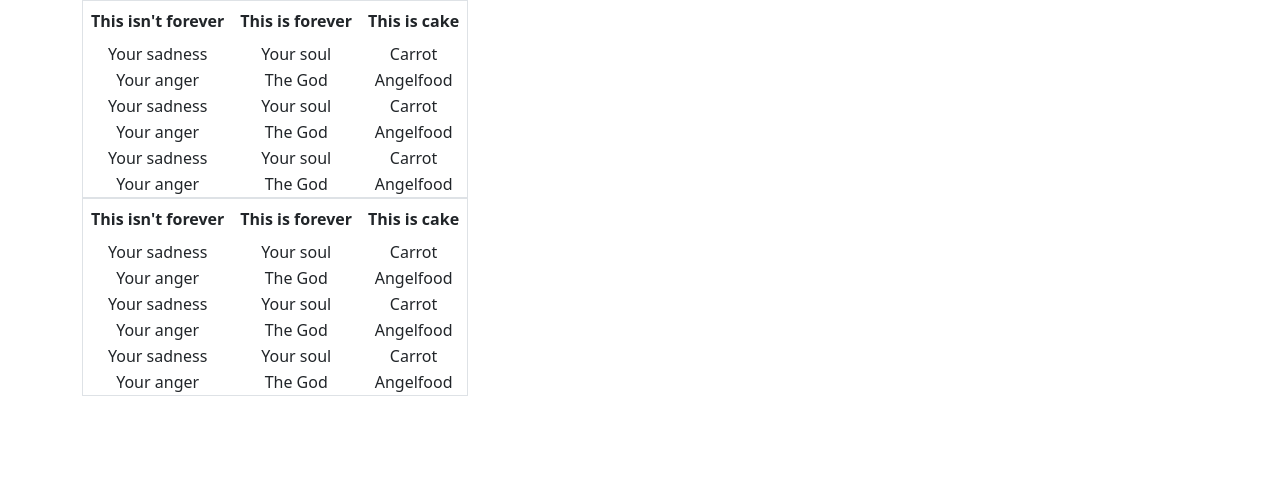
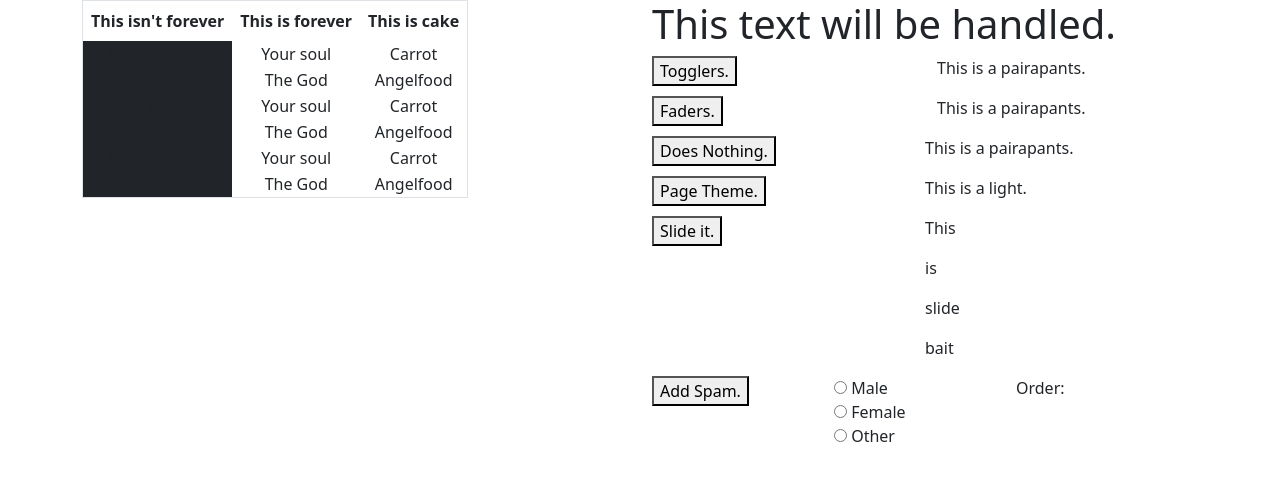
Before and after one commit to Infiriae/classroom, a plain HTML site: page jqf/duhon_kirk_jqfunction.html in a window 1280 px wide. Both pictures are taken after a click on the element "This isn't forever". Drawn offline with nearby package versions, Linux system fonts and the light colour scheme.

Commit message:
Completed JQueries

```diff
--- a/jqf/duhon_kirk_jqfunction.html
+++ b/jqf/duhon_kirk_jqfunction.html
@@ -9,12 +9,12 @@
     <meta charset="UTF-8">
     <meta http-equiv="X-UA-Compatible" content="IE=edge">
     <meta name="viewport" content="width=device-width, initial-scale=1.0">
-    <title>Document</title>
+    <title>Jquery Basics</title>
 </head>
 <body class="container">
     <div class="row">
         <div class="col">
-            <table class="first text-center border">
+            <table class="text-center border">
                 <tr>
                     <th class="1 p-2">This isn't forever</th>
                     <th class="2 p-2">This is forever</th>
@@ -53,45 +53,72 @@
                     </tr>
                 </tbody>
             </table>
-            <table class="text-center border">
-                <tr>
-                    <th class="4 p-2">This isn't forever</th>
-                    <th class="5 p-2">This is forever</th>
-                    <th class="6 p-2">This is cake</th>
-                </tr>
-                <tbody>
-                    <tr>
-                        <td>Your sadness</td>
-                        <td>Your soul</td>
-                        <td>Carrot</td>
-                    </tr>
-                    <tr>
-                        <td>Your anger</td>
-                        <td>The God</td>
-                        <td>Angelfood</td>
-                    </tr>
-                    <tr>
-                        <td>Your sadness</td>
-                        <td>Your soul</td>
-                        <td>Carrot</td>
-                    </tr>
-                    <tr>
-                        <td>Your anger</td>
-                        <td>The God</td>
-                        <td>Angelfood</td>
-                    </tr>
-                    <tr>
-                        <td>Your sadness</td>
-                        <td>Your soul</td>
-                        <td>Carrot</td>
-                    </tr>
-                    <tr>
-                        <td>Your anger</td>
-                        <td>The God</td>
-                        <td>Angelfood</td>
-                    </tr>
-                </tbody>
-            </table>
+        </div>
+        <div class="col">
+            <div class="row">
+                <h1 id="2head">This text will be handled.</h1>
+            </div>
+            <div class="row">
+                <div class="col">
+                    <button id="show">Togglers.</button>
+                </div>
+                <div class="col">
+                    <p class="pushitout">This is a pairapants.</p>
+                </div>
+            </div>
+            <div class="row">
+                <div class="col">
+                    <button id="show2">Faders.</button>
+                </div>
+                <div class="col">
+                    <p class="pushitout2">This is a pairapants.</p>
+                </div>
+                <div class="row">
+                    <div class="col">
+                        <button id="show3">Does Nothing.</button>
+                    </div>
+                    <div class="col">
+                        <p class="pushitout3">This is a pairapants.</p>
+                    </div>
+                </div>
+                <div class="row">
+                    <div class="col">
+                        <button id="theme">Page Theme.</button>
+                    </div>
+                    <div class="col">
+                        <p class="theme">This is a light.</p>
+                    </div>
+                </div>
+                <div class="row">
+                    <div class="col">
+                        <button id="show4">Slide it.</button>
+                    </div>
+                    <div class="col">
+                        <div class="slides">
+                            <p>This</p>
+                            <p>is</p>
+                            <p>slide</p>
+                            <p>bait</p>
+                        </div>
+                    </div>
+                </div>
+                <div class="row">
+                    <div class="col">
+                        <button id="show5">Add Spam.</button>
+                    </div>
+                    <div class="col">
+                        <input type="radio" id="male" name="gender" value="male">
+                        <label for="male">Male</label><br>
+                        <input type="radio" id="female" name="gender" value="female">
+                        <label for="female">Female</label><br>
+                        <input type="radio" id="other" name="gender" value="other">
+                        <label for="other">Other</label>
+                    </div>
+                    <div class="col">
+                        <p class="spam">Order:</p>
+                    </div>
+                </div>
+            </div>
         </div>
     </div>
 </body>
--- a/jqf/jqf.js
+++ b/jqf/jqf.js
@@ -1,16 +1,18 @@
 $(document).ready(function() {
 
     var click = 0;
+    var slide = 0;
+    var theme = 0;
 
     $('td').addClass('ab');
 
     $('th').click(function(){
         var index = $(this).attr('class');
         index = index.split('')[0];
-        if ($('first:td:nth-child('+index+')').attr('class').split(' ')[1] === 'bg-dark'){
-            $('first:td:nth-child('+index+')').removeClass('bg-dark');}
+        if ($('td:nth-child('+index+')').attr('class').split(' ')[1] === 'bg-dark'){
+            $('td:nth-child('+index+')').removeClass('bg-dark');}
         else{
-            $('first:td:nth-child('+index+')').addClass('bg-dark');
+            $('td:nth-child('+index+')').addClass('bg-dark');
         }
         console.log(index);
     });
@@ -19,46 +21,71 @@ $(document).ready(function() {
         alert('You are now leaving this page!');
     });
 
-    $('#you').click(function() {
-        $('#Uname').text('Name?');
+    $('#2head').click(function() {
+        var head = $('#2head').html();
+        $('#2head').html('<h1 id="2head"> Name? '+head+'</h1>');
         console.log('failure');
     });
 
-    $('#show1').click(function() {
-        $('p.thing').show();
+    $('#show').click(function() {
+        $('p.pushitout').toggle();
     });
 
     $('#show2').click(function() {
-        // $('#pushitout').slideToggle();
         if (slide === 0) {
             slide = 1;
-            $('#pushitout').hide('');
-            $('#pushitout2').fadeOut('');
+            $('p.pushitout2').fadeOut('');
             console.log(slide);
         } else {
             slide = 0;
-            $('#pushitout').show('');
-            $('#pushitout2').fadeIn('');
+            $('p.pushitout2').fadeIn('');
             console.log(slide);
         }
+    });
+
+    $('#show3').hover(function() {
+        alert("Don't hover there");
+    });
+
+    $('#show4').click(function() {
+        // $('#pushitout').slideToggle();
+        if (slide === 0){
+            slide = 1;
+            $('div.slides').slideUp();
+        } else {
+            slide = 0;
+            $('div.slides').slideDown();
+        }
+    });
+
+    $('#show5').click(function() {
+        $('p.spam').after('<p>spam</p>');
+    });
+    var gen = 0;
+    $('input').click(function(){
+        gen++;
+        $('p.spam').before('<p>'+gen+'</p>');
+        $('p.spam').append($(this).val()+' ');
+        console.log($(this).val());
     });
 
     $('#theme').click(function() {
         // $('#pushitout').slideToggle();
         if (theme === 0) {
             theme = 1;
-            $('#theme').text('No change it back.');
-            $('p, h1').addClass('text-light');
-            $('body').removeClass('bg-info');
+            $('#theme').text('Change it back.');
+            $('p, h1, th, td, label').addClass('text-light');
+            $('p.theme').text('This is Dark.');
             $('body').addClass('bg-dark');
             console.log(theme);
         } else {
             theme = 0;
-            $('#theme').text('Nevermind. I like it dark.');
-            $('p, h1').removeClass('text-light');
+            $('#theme').text('I like it dark.');
+            $('p, h1, th, td, label').removeClass('text-light');
+            $('p.theme').text('This is Light.');
             $('body').removeClass('bg-dark');
-            $('body').addClass('bg-info');
             console.log(theme);
+            console.log($('p.theme').attr('html'));
         }
     });
 
```
